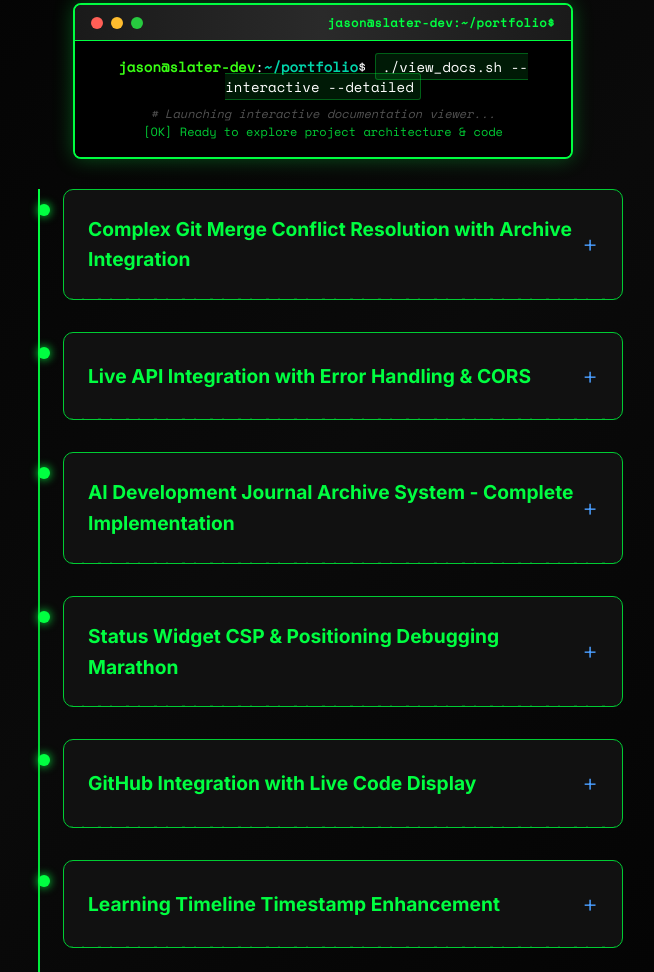
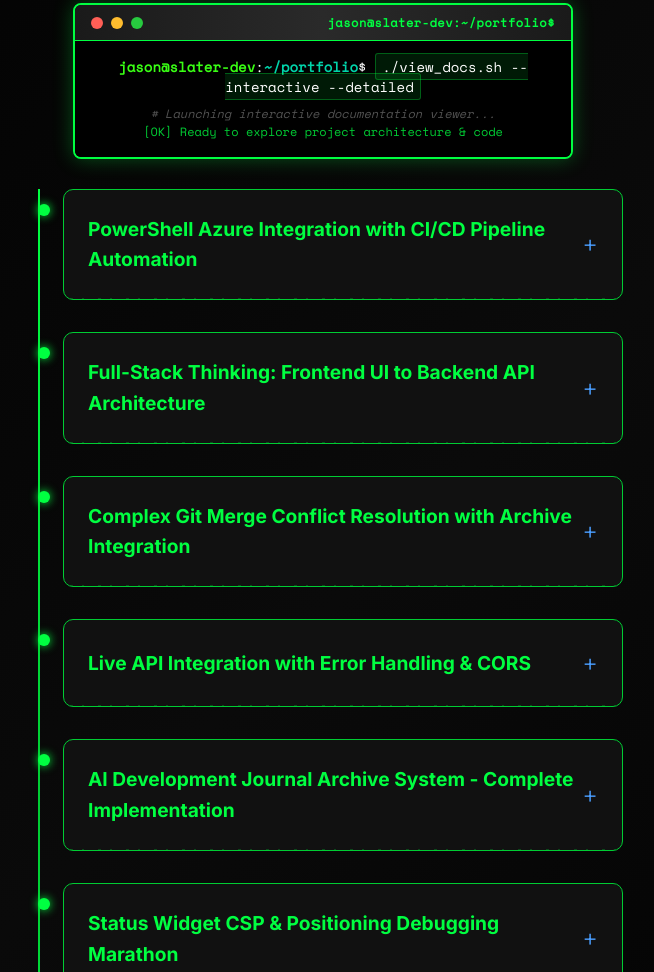
Before and after one commit to sockpuppetrebel/cloud-resume, a plain HTML site: page site/index.html in a window 1280 px wide. Shown: the part 8178-9150 px from the top of the page, without its empty margins (317-971 px from the left). Drawn offline with nearby package versions, Linux system fonts and the light colour scheme; no server answers.

Commit message:
Add learning items: PowerShell Azure integration and full-stack architecture thinking

```diff
--- a/site/index.html
+++ b/site/index.html
@@ -566,7 +566,37 @@
         </div>
       </div>
       <div class="learning-timeline">
-        <!-- Most recent learning items (June 2, 2025) -->
+        <!-- Most recent learning items (June 5, 2025) -->
+        <div class="learning-item" data-expanded="false">
+          <div class="learning-dot"></div>
+          <div class="learning-card">
+            <div class="learning-header">
+              <h3>PowerShell Azure Integration with CI/CD Pipeline Automation</h3>
+              <span class="learning-expand">+</span>
+            </div>
+            <div class="learning-content">
+              <p class="learning-challenge"><strong>Challenge:</strong> Needed to create a seamless sync between frontend learning timeline and Azure Blob Storage without manual intervention, while showcasing both PowerShell skills and DevOps automation</p>
+              <p class="learning-solution"><strong>Solution:</strong> Built PowerShell scripts with HTML parsing, Azure Storage integration, and GitHub Actions workflow. Created dual-trigger system: manual PowerShell execution and automatic CI/CD on commits containing 'learning'</p>
+              <div class="learning-timestamp">Added: June 5, 2025</div>
+            </div>
+          </div>
+        </div>
+
+        <div class="learning-item" data-expanded="false">
+          <div class="learning-dot"></div>
+          <div class="learning-card">
+            <div class="learning-header">
+              <h3>Full-Stack Thinking: Frontend UI to Backend API Architecture</h3>
+              <span class="learning-expand">+</span>
+            </div>
+            <div class="learning-content">
+              <p class="learning-challenge"><strong>Challenge:</strong> Portfolio had duplicate content between visual learning timeline and development journal archive, needed to demonstrate system integration rather than just isolated features</p>
+              <p class="learning-solution"><strong>Solution:</strong> Designed data flow where single source (HTML) feeds multiple consumers (visual timeline + structured JSON API). Shows progression from static content to live API, demonstrating full-stack architectural thinking</p>
+              <div class="learning-timestamp">Added: June 5, 2025</div>
+            </div>
+          </div>
+        </div>
+
         <div class="learning-item" data-expanded="false">
           <div class="learning-dot"></div>
           <div class="learning-card">
```
